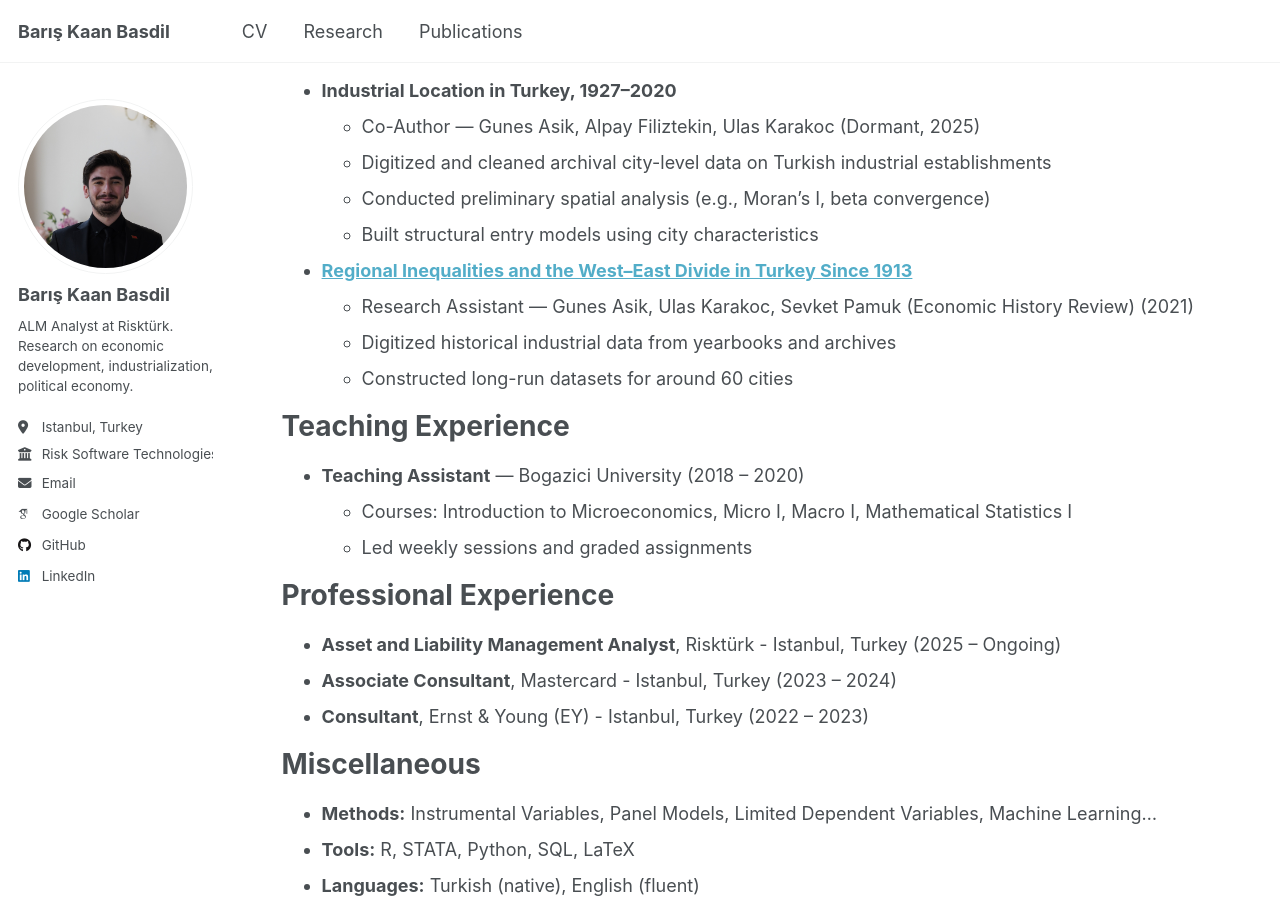
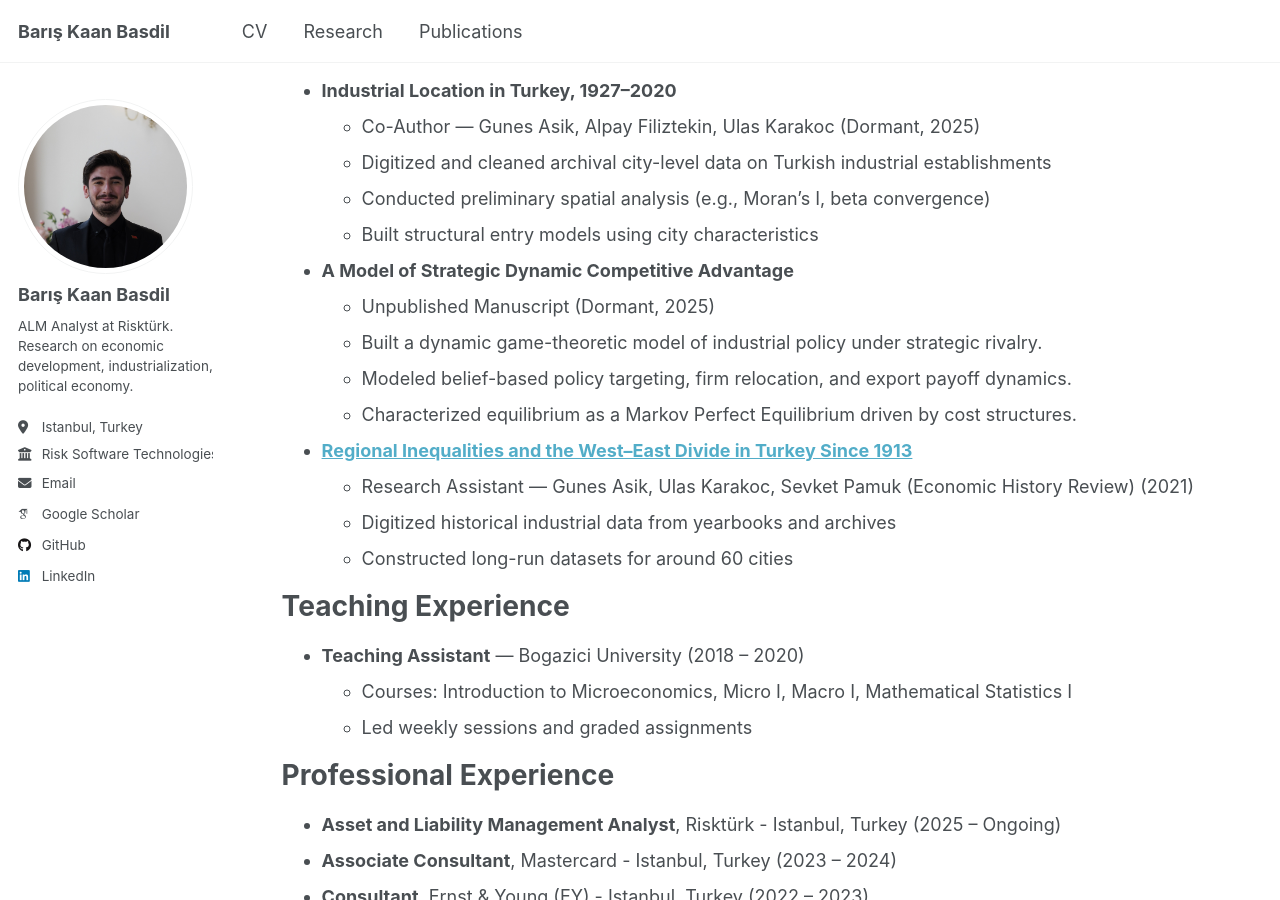
Before and after one commit to bkbasdil/bkbasdil.github.io, a Jekyll site: the page built from _pages/cv.md, in a window 1280 px wide and 900 px high, scrolled down 389 px. Built offline with Jekyll 4.4.1, drawn with Linux system fonts in a browser that asks for light colours; some web fonts are replaced; a script that is not in the unit is left out.

Commit message:
Update cv.md

```diff
--- a/_pages/cv.md
+++ b/_pages/cv.md
@@ -28,6 +28,13 @@ Research Experience
   * Conducted preliminary spatial analysis (e.g., Moran's I, beta convergence)
   * Built structural entry models using city characteristics
 
+* **A Model of Strategic Dynamic Competitive Advantage**
+  * Unpublished Manuscript (Dormant, 2025)
+  * Built a dynamic game-theoretic model of industrial policy under strategic rivalry.
+  * Modeled belief-based policy targeting, firm relocation, and export payoff dynamics.
+  * Characterized equilibrium as a Markov Perfect Equilibrium driven by cost structures.
+
+
 * [**Regional Inequalities and the West–East Divide in Turkey Since 1913**](https://onlinelibrary.wiley.com/doi/10.1111/ehr.13245)
   * Research Assistant — Gunes Asik, Ulas Karakoc, Sevket Pamuk (Economic History Review) (2021)
   * Digitized historical industrial data from yearbooks and archives
```
